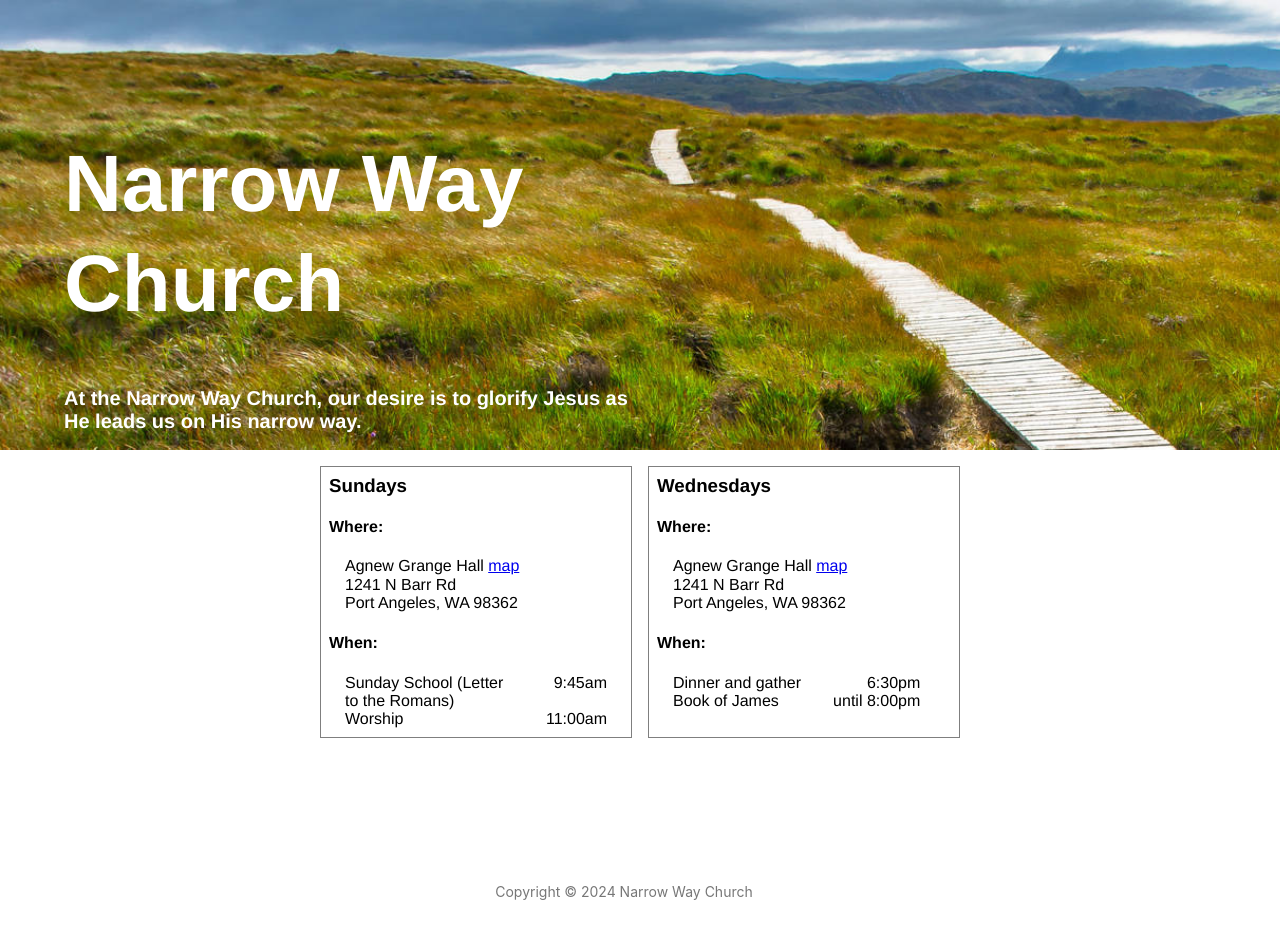
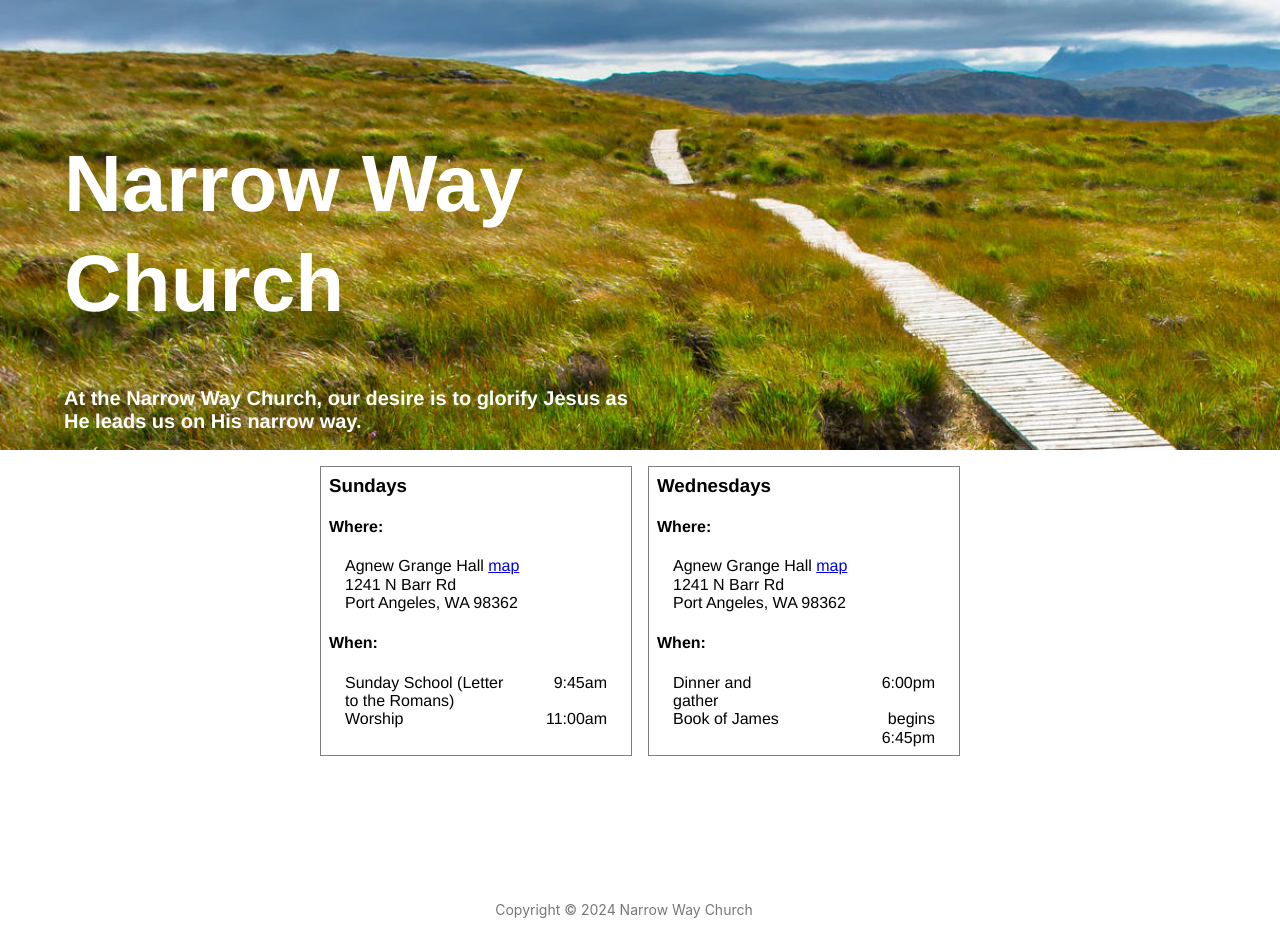
Before and after one commit to narrowwaychurch/narrowwaychurch.github.io, a Jekyll site: the page built from index.html, in a window 1280 px wide. Built offline with Jekyll 4.4.1, drawn with Linux system fonts in a browser that asks for light colours; nearby versions of some CDN libraries.

Commit message:
Update index.html

```diff
--- a/index.html
+++ b/index.html
@@ -35,8 +35,8 @@ permalink: /
 
         <h4>When:</h4>
         <div class="mh3 dt">
-          <div class="dt-row"><div class="dtc pr4">Dinner and gather</div><div class="dtc tr">6:30pm</div></div>
-          <div class="dt-row"><div class="dtc pr4">Book of James</div><div class="dtc tr">until 8:00pm</div></div>
+          <div class="dt-row"><div class="dtc pr4">Dinner and gather</div><div class="dtc tr">6:00pm</div></div>
+          <div class="dt-row"><div class="dtc pr4">Book of James</div><div class="dtc tr">begins 6:45pm</div></div>
         </div>
 
       </section>
```
